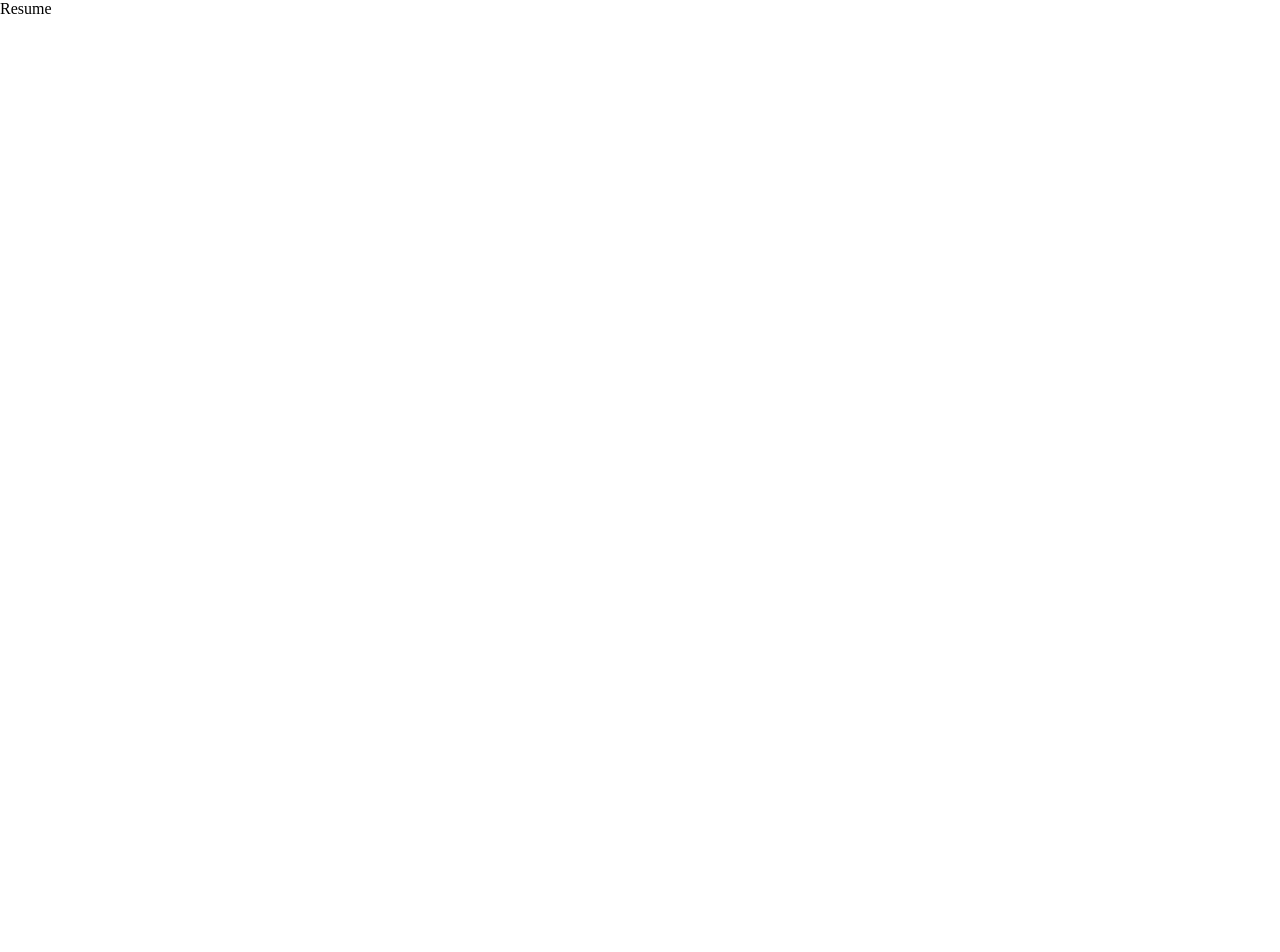
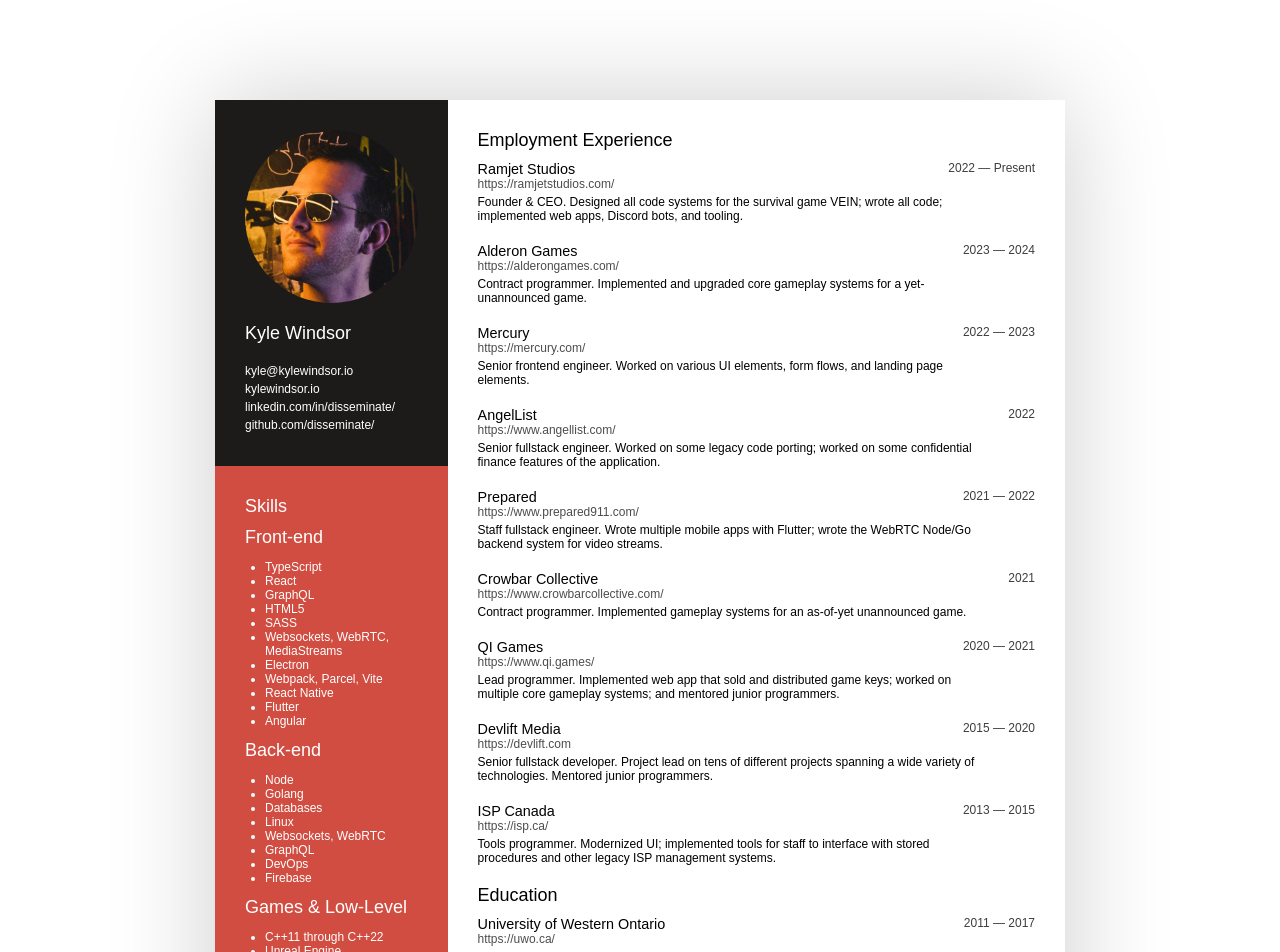
Before and after one commit to disseminate/kylewindsor.io, a React (Vite) app: page /resume in a window 1280 px wide. Shown: the top 952 px of the page. Before the commit the page ends 800 px from the top, so only its background shows below. Built offline with nearby package versions, Linux system fonts and the light colour scheme.

Commit message:
add resume

```diff
--- a/src/components/typography.ts
+++ b/src/components/typography.ts
@@ -43,3 +43,10 @@
     max-width: ${(props) => props.theme.phoneLandscape.pageWidth};
   }
 `;
+
+export const ResumeHeader = styled.h2`
+  margin: 0;
+  margin-bottom: 10px;
+  font-size: ${(props) => props.theme.subsubheaderFontSize};
+  font-weight: ${(props) => props.theme.headerWeight};
+`;
--- a/src/data/skills.ts
+++ b/src/data/skills.ts
@@ -17,11 +17,6 @@
     subskills: ['JavaScript'],
   },
   {
-    name: 'SASS',
-    locus: ESkillLocus.FrontEnd,
-    subskills: ['CSS'],
-  },
-  {
     name: 'React',
     locus: ESkillLocus.FrontEnd,
     subskills: ['JSX', 'TSX'],
@@ -33,6 +28,11 @@
   {
     name: 'HTML5',
     locus: ESkillLocus.FrontEnd,
+  },
+  {
+    name: 'SASS',
+    locus: ESkillLocus.FrontEnd,
+    subskills: ['CSS'],
   },
   {
     name: 'Websockets, WebRTC, MediaStreams',
--- a/src/pages/home.tsx
+++ b/src/pages/home.tsx
@@ -95,9 +95,9 @@
           <P>
             I've been programming professionally for <span className="gr">{years}</span> years.
           </P>
-          {/*<P>
+          <P>
             For something more concise, please see <Link to="/resume">my printable resume</Link>.
-  </P>*/}
+          </P>
           <TechnologiesTable>
             <SkillColumn name="Front-end" locus={ESkillLocus.FrontEnd} />
             <SkillColumn name="Back-end" locus={ESkillLocus.BackEnd} />
@@ -139,9 +139,8 @@
               preorders and counting. <span className="ye">C++, Node</span>.
             </li>
             <li>
-              <a href="https://pomelolanguage.com/">Pomelo</a>, language-learning platform designed as an
-              <a href="https://apps.ankiweb.net/">Anki</a>
-              replacement.
+              <a href="https://pomelolanguage.com/">Pomelo</a>, language-learning platform designed as an{' '}
+              <a href="https://apps.ankiweb.net/">Anki</a> replacement.
               <span className="ye">React, Node, Typescript, PostgreSQL</span>.
             </li>
           </ul>
@@ -154,10 +153,9 @@
           <H2 id="education">Education</H2>
           <P>
             I attended <a href="https://uwo.ca/">the University of Western Ontario</a> for <span className="gr">7</span> years. I earned my
-            BSc in <span className="ye">computer science</span> and
-            <span className="ye">astrophysics</span>, followed by my MSc in <span className="ye">computer science</span>. I had a brief
-            period of
-            <span className="ye">astrophysics</span> study at the <a href="https://www.hku.hk/">University of Hong Kong</a>.
+            BSc in <span className="ye">computer science</span> and <span className="ye">astrophysics</span>, followed by my MSc in{' '}
+            <span className="ye">computer science</span>. I had a brief period of <span className="ye">astrophysics</span> study at the{' '}
+            <a href="https://www.hku.hk/">University of Hong Kong</a>.
           </P>
           <P>
             You can read <a href="/bachelor-thesis.pdf">my bachelor's thesis here</a>. My{' '}
--- a/src/pages/resume.tsx
+++ b/src/pages/resume.tsx
@@ -1,7 +1,265 @@
 import * as React from 'react';
+import { H3, ResumeHeader } from '../components/typography';
+import styled from 'styled-components';
+import { ESkillLocus, SKILLS } from '../data/skills';
+import { EWorkExperienceRealm, WORK_EXPERIENCES } from '../data/workExperience';
+import { useSearchParams } from 'react-router-dom';
+
+const Background = styled.div`
+  @media screen {
+    display: flex;
+    justify-content: center;
+    align-items: center;
+    flex-wrap: nowrap;
+    overflow: auto;
+
+    padding: 100px;
+    box-sizing: border-box;
+  }
+`;
+
+const ResumePageSimulator = styled.div`
+  @media screen {
+    position: relative;
+    left: 0;
+    right: 0;
+    top: 0;
+    bottom: 0;
+    width: 100%;
+
+    width: 850px;
+    height: 1100px;
+    overflow: hidden;
+    box-shadow: 0px 0px 100px rgba(0, 0, 0, 0.2);
+
+    background-color: white;
+  }
+`;
+
+const ResumeContainer = styled.div`
+  display: flex;
+  justify-content: flex-start;
+  align-items: flex-start;
+  flex-direction: row;
+
+  width: 100%;
+  height: 100%;
+
+  font-family: Arial, sans-serif;
+  -webkit-print-color-adjust: exact !important;
+  print-color-adjust: exact !important;
+
+  font-size: 12px;
+`;
+
+const Sidebar = styled.div`
+  width: 350px;
+  background: ${(props) => props.theme.Colors.re};
+  height: 100%;
+  color: white;
+
+  @media print {
+    background: transparent;
+    color: black;
+  }
+`;
+
+const Profile = styled.div`
+  width: 100%;
+  background-color: ${(props) => props.theme.Colors.bg2};
+  padding: 30px;
+  box-sizing: border-box;
+
+  @media print {
+    background-color: transparent;
+    padding: 10px;
+  }
+`;
+
+const ProfileImageContainer = styled.div`
+  display: flex;
+  justify-content: flex-start;
+  align-items: center;
+`;
+
+const ProfileImage = styled.img`
+  width: 100%;
+  border-radius: 50%;
+  margin-bottom: 20px;
+
+  @media print {
+    width: 80%;
+  }
+`;
+
+const ProfileName = styled.div`
+  margin-bottom: 20px;
+  max-width: 100%;
+  line-break: anywhere;
+  font-size: 1.5em;
+`;
+
+const ProfileLine = styled.div`
+  margin-bottom: 4px;
+  max-width: 100%;
+  line-break: anywhere;
+`;
+
+const SidebarDetails = styled.div`
+  padding: 30px;
+  box-sizing: border-box;
+  @media print {
+    padding: 10px;
+  }
+`;
+
+const Main = styled.main`
+  flex-grow: 1;
+  height: 100%;
+  padding: 30px;
+  box-sizing: border-box;
+`;
+
+const WorkExperience = styled.div`
+  margin-bottom: 20px;
+`;
+const WorkExperienceHeader = styled.div`
+  display: flex;
+  justify-content: space-between;
+  align-items: flex-start;
+  flex-wrap: nowrap;
+  margin-bottom: 4px;
+`;
+const WorkExperienceName = styled.div`
+  font-size: 1.2em;
+`;
+const WorkExperienceURL = styled.div`
+  opacity: 0.7;
+`;
+const WorkExperienceDate = styled.div`
+  color: ${(props) => props.theme.Colors.ui3};
+`;
+const WorkExperienceDescription = styled.div`
+  color: ${(props) => props.theme.Colors.ui1};
+  max-width: 90%;
+`;
 
 const Resume = () => {
-  return <>Resume</>;
+  const [queryParams, _] = useSearchParams();
+
+  return (
+    <Background>
+      <ResumePageSimulator>
+        <ResumeContainer>
+          <Sidebar>
+            <Profile>
+              <ProfileImageContainer>
+                <ProfileImage src="/profile.jpg" alt="Headshot" />
+              </ProfileImageContainer>
+              <ProfileName>Kyle Windsor</ProfileName>
+              <ProfileLine>kyle@kylewindsor.io</ProfileLine>
+              <ProfileLine>kylewindsor.io</ProfileLine>
+              <ProfileLine>linkedin.com/in/disseminate/</ProfileLine>
+              <ProfileLine>github.com/disseminate/</ProfileLine>
+            </Profile>
+            <SidebarDetails>
+              <ResumeHeader>Skills</ResumeHeader>
+              <ResumeHeader>Front-end</ResumeHeader>
+              <ul>
+                {SKILLS.filter((skill) => skill.locus == ESkillLocus.FrontEnd).map((skill) => (
+                  <li key={skill.name}>{skill.name}</li>
+                ))}
+              </ul>
+              <ResumeHeader>Back-end</ResumeHeader>
+              <ul>
+                {SKILLS.filter((skill) => skill.locus == ESkillLocus.BackEnd).map((skill) => (
+                  <li key={skill.name}>{skill.name}</li>
+                ))}
+              </ul>
+              <>
+                <ResumeHeader>Games & Low-Level</ResumeHeader>
+                <ul>
+                  {SKILLS.filter((skill) => skill.locus == ESkillLocus.Games).map((skill) => (
+                    <li key={skill.name}>{skill.name}</li>
+                  ))}
+                </ul>
+              </>
+            </SidebarDetails>
+          </Sidebar>
+          <Main>
+            <ResumeHeader>Employment Experience</ResumeHeader>
+            {WORK_EXPERIENCES.filter((experience) => {
+              if (queryParams.has('web')) {
+                return experience.realm.includes(EWorkExperienceRealm.Web);
+              }
+              if (queryParams.has('games')) {
+                return experience.realm.includes(EWorkExperienceRealm.Games);
+              }
+              if (queryParams.has('minimal')) {
+                return !experience.omitFromResumeIfNeeded;
+              }
+              return true;
+            }).map((experience) => (
+              <WorkExperience key={experience.name}>
+                <WorkExperienceHeader>
+                  <div>
+                    <WorkExperienceName>{experience.name}</WorkExperienceName>
+                    <WorkExperienceURL>{experience.url}</WorkExperienceURL>
+                  </div>
+                  {experience.startYear ? (
+                    <WorkExperienceDate>
+                      {experience.startYear === experience.endYear
+                        ? experience.startYear
+                        : `${experience.startYear} — ${experience.endYear || 'Present'}`}
+                    </WorkExperienceDate>
+                  ) : (
+                    <div></div>
+                  )}
+                </WorkExperienceHeader>
+                <WorkExperienceDescription>{experience.description}</WorkExperienceDescription>
+              </WorkExperience>
+            ))}
+            <ResumeHeader>Education</ResumeHeader>
+            <WorkExperience>
+              <WorkExperienceHeader>
+                <div>
+                  <WorkExperienceName>University of Western Ontario</WorkExperienceName>
+                  <WorkExperienceURL>https://uwo.ca/</WorkExperienceURL>
+                </div>
+                <WorkExperienceDate>2011 — 2017</WorkExperienceDate>
+              </WorkExperienceHeader>
+              <WorkExperienceDescription>
+                BSc, Computer Science; MSc, Computer Vision &amp; Artificial Intelligence
+              </WorkExperienceDescription>
+            </WorkExperience>
+            <ResumeHeader>Projects</ResumeHeader>
+            <WorkExperience>
+              <WorkExperienceHeader>
+                <div>
+                  <WorkExperienceName>VEIN</WorkExperienceName>
+                  <WorkExperienceURL>https://vein.gg/</WorkExperienceURL>
+                </div>
+                <div></div>
+              </WorkExperienceHeader>
+              <WorkExperienceDescription>
+                Multiplayer open-world survival game. 70,000 Steam wishlist preorders and counting.
+              </WorkExperienceDescription>
+            </WorkExperience>
+            <WorkExperience>
+              <WorkExperienceHeader>
+                <div>
+                  <WorkExperienceName>Pomelo</WorkExperienceName>
+                  <WorkExperienceURL>https://pomelolanguage.com/</WorkExperienceURL>
+                </div>
+                <div></div>
+              </WorkExperienceHeader>
+              <WorkExperienceDescription>Language-learning platform designed as an Anki replacement.</WorkExperienceDescription>
+            </WorkExperience>
+          </Main>
+        </ResumeContainer>
+      </ResumePageSimulator>
+    </Background>
+  );
 };
 
 export default Resume;
```
Also changed, not shown: src/data/workExperience.ts (+19 -1 lines), public/profile.jpg (added).
